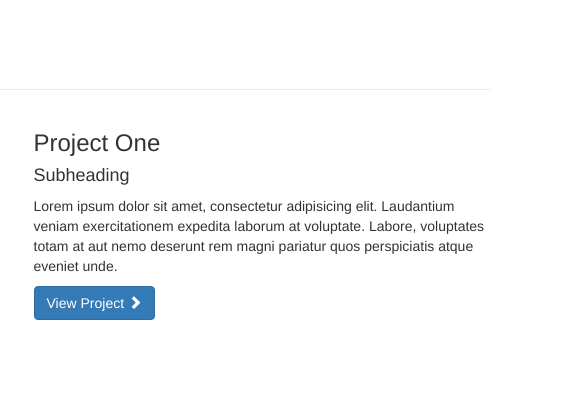
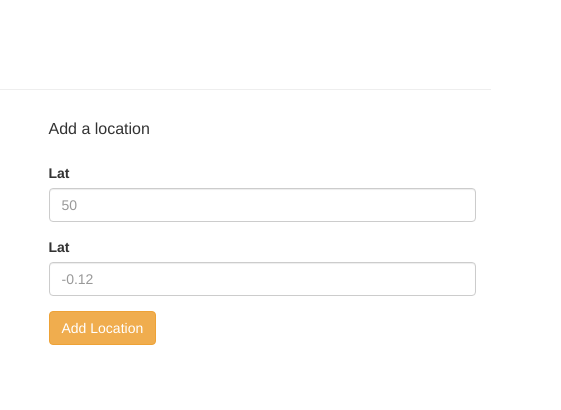
Before and after one commit to sonny-qa/mapApp, a website: page public/index.html in a window 1280 px wide. Shown: the top 410 px of the page, 719-1280 px from the left. Drawn offline with nearby package versions, Linux system fonts and the light colour scheme; some packages are replaced by stand-ins of ours.

Commit message:
added a button and lat long input fields

```diff
--- a/public/index.html
+++ b/public/index.html
@@ -56,11 +56,27 @@
             </div>
 
             <div class="col-md-5">
-                <h3>Project One</h3>
-                <h4>Subheading</h4>
-                <p>Lorem ipsum dolor sit amet, consectetur adipisicing elit. Laudantium veniam exercitationem expedita laborum at voluptate. Labore, voluptates totam at aut nemo deserunt rem magni pariatur quos perspiciatis atque eveniet unde.</p>
-                <a class="btn btn-primary" href="#">View Project <span class="glyphicon glyphicon-chevron-right"></span></a>
+                <div class="panel-heading">
+                    <h2 class="panel-title text-left"> Add a location </h2>
+                </div>
+
+
+                <div class="panel-body">
+                        <form name="addForm" novalidate>
+                            <div class="form-group">
+                                <label for="latitude">Lat</label>
+                                <input type="text" class="form-control" id="latitude" placeholder="50" ng-model="formData.lat">
+                            </div>
+                            <div class="form-group">
+                                <label for="longitude">Lat</label>
+                                <input type="text" class="form-control" id="longitude" placeholder="-0.12" ng-model="formData.long">
+                            </div>
+
+                            <button type="submit" class="btn btn-warning" ng-click="addPoint()"> Add Location </button>
+                        </form>
+                </div>
             </div>
+
         </div>
         <!-- /.row -->
 
--- a/public/js/gservice.js
+++ b/public/js/gservice.js
@@ -24,11 +24,20 @@ angular.module('gservice', [])
 
 			}
 
+		//set inital marker location using Latlng class
+		var initiallocation = new google.maps.LatLng(latitiude,longitude);
+
+		//create a new point using this latlng class instance, using a marker instance
+		var marker = new google.maps.Marker({
+			position: initiallocation,
+			map: map
+		})
+
 
 		}
 
 
-
+		//listener so that map loads on page load
 		google.maps.event.addDomListener(window, 'load',
 			initialize(selectedLat,selectedLong))
 		return googleMapService;
--- a/server.js
+++ b/server.js
@@ -39,6 +39,6 @@ app.use(bodyParser.json({type: 'application/vnd.api+json'})); //to parse api res
 app.use(methodOverride()); //override requests to the server, override the req.method property
 
 
-require('./app/routes.js')(app); //include routes
+require('./app/routes.js'); //include routes
 app.listen(port);
 console.log('listening on port: ',port);
```
